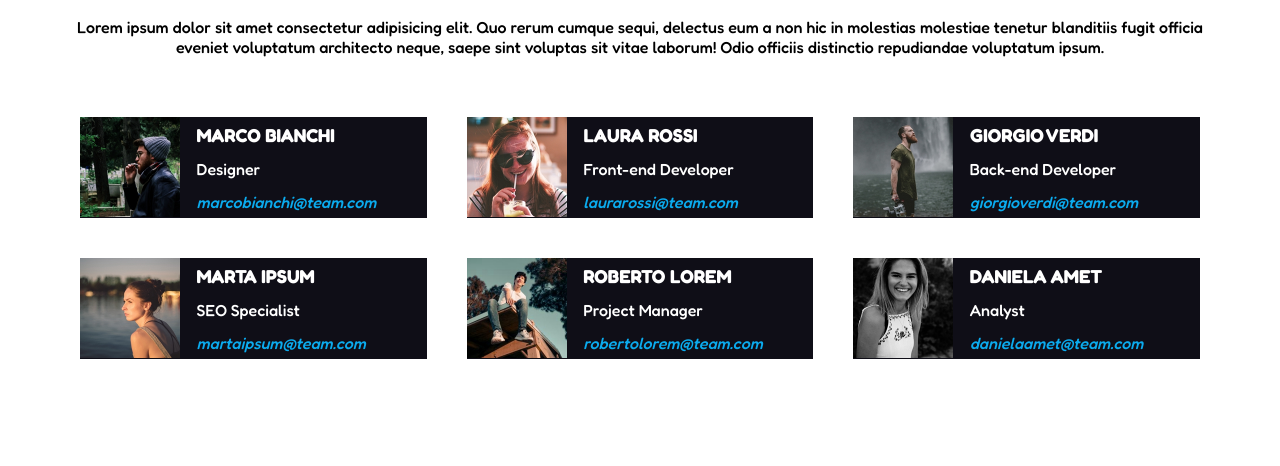
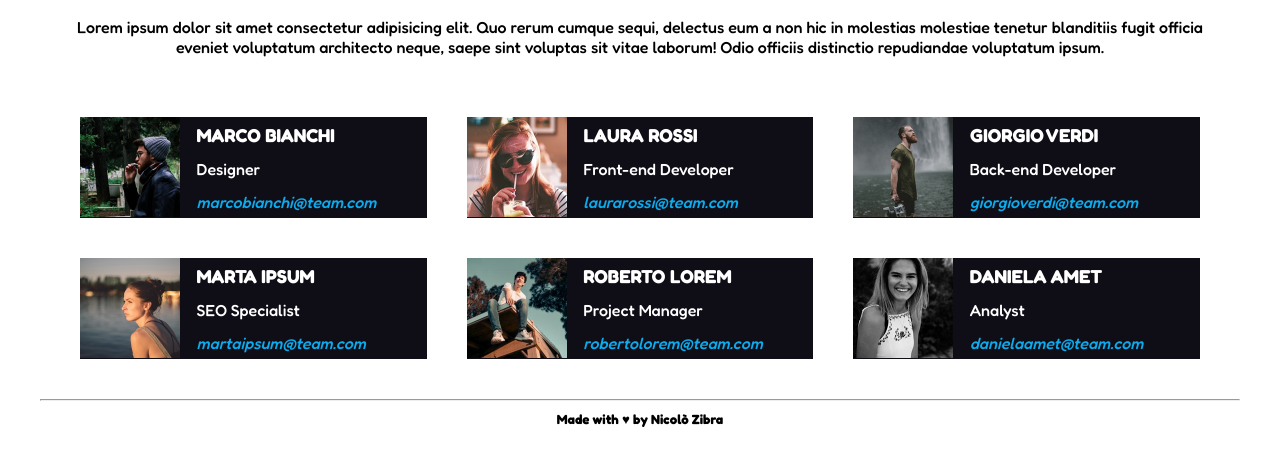
Before and after one commit to nicolozibra1/html-css-float-cards, a plain HTML site: page index.html in a window 1280 px wide. Shown: the part 82-548 px from the top of the page. Drawn offline with Linux system fonts and the light colour scheme.

Commit message:
footer-add-credit

```diff
--- a/css/style.css
+++ b/css/style.css
@@ -73,3 +73,7 @@ span{
 address{
     color: var(--mail);
 }
+h5{
+    text-align: center;
+    padding:10px;
+}
--- a/index.html
+++ b/index.html
@@ -70,9 +70,9 @@
                 </article>
             </section>
         </main>
-
+        <hr>
         <footer>
-            <h5></h5>
+            <h5>Made with &hearts; by Nicolò Zibra</h5>
         </footer>
     </div>
 </body>
```
